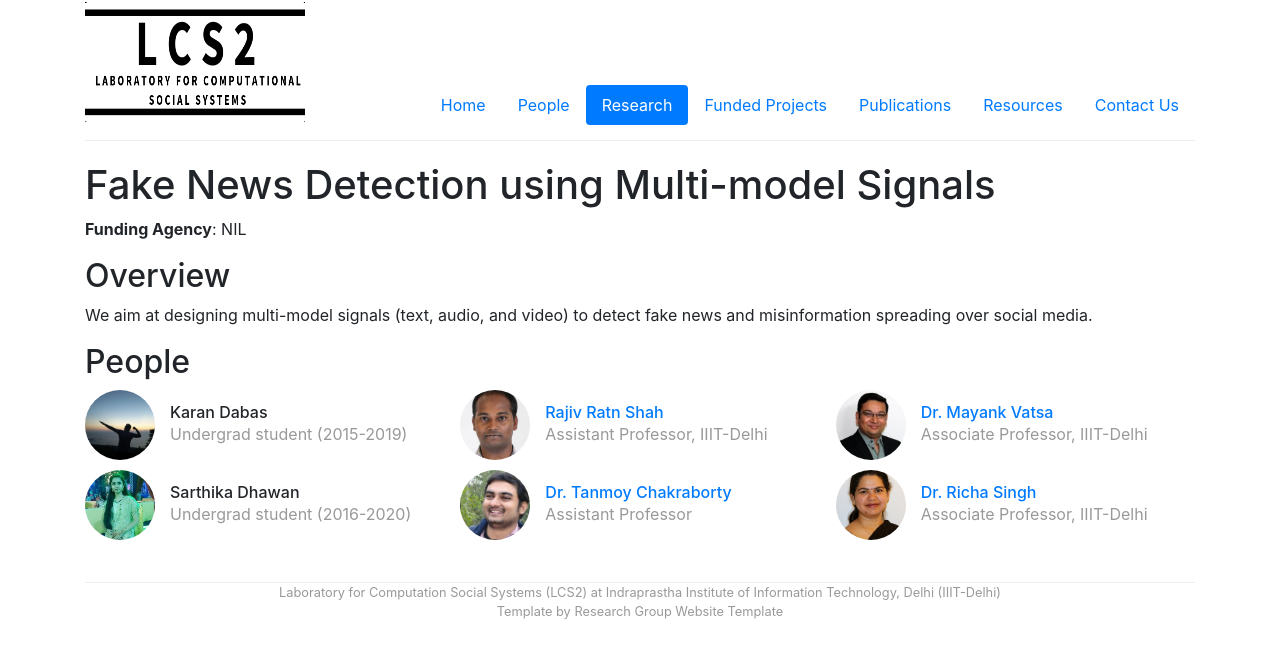
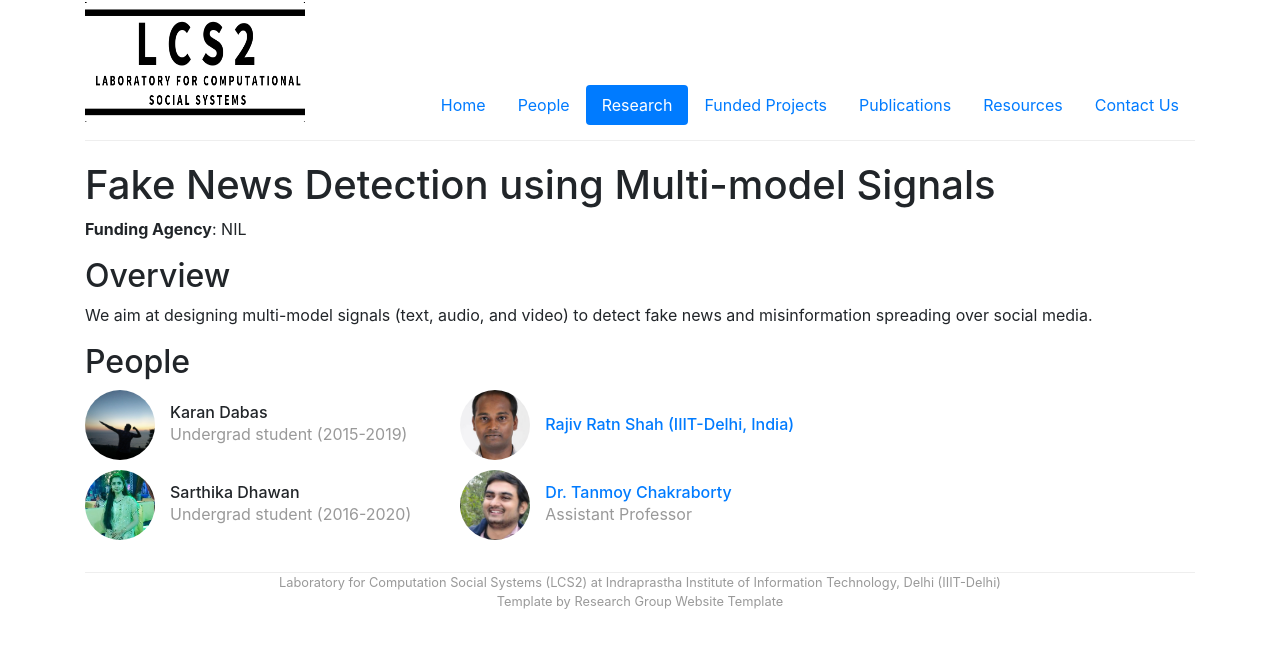
Before and after one commit to LCS2-IIITD/webpage, a Jekyll site: the page built from _projects/ Fake_News_Detection_using_Multi-model_Signals.md, in a window 1280 px wide. Shown: the top 658 px of the page. Built offline with Jekyll 4.4.1, drawn with Linux system fonts in a browser that asks for light colours.

Commit message:
Removed THE FOUNDATION DAY BUG :-P

```diff
--- a/_data/people.yml
+++ b/_data/people.yml
@@ -18,20 +18,6 @@ profx:
     role: faculty
     image: /img/people/prof-x.png
     bio: Assistant Professor
-profy:
-    display_name: "Dr. Mayank Vatsa"
-    webpage: "https://sites.google.com/site/tanmoychakra88/"
-    github: profy
-    role: faculty
-    image: /img/people/mayank.jpeg
-    bio: Associate Professor, IIIT-Delhi
-profz:
-    display_name: "Dr. Richa Singh"
-    webpage: "https://sites.google.com/site/tanmoychakra88/"
-    github: profx
-    role: faculty
-    image: /img/people/richa.jpg
-    bio: Associate Professor, IIIT-Delhi
 
 postdoc-a:
     display_name: "Dr. Nitish Prajapati"
@@ -214,11 +200,10 @@ collab-l:
     role: collab
 
 collab-m:
-    display_name: "Rajiv Ratn Shah"
+    display_name: "Rajiv Ratn Shah (IIIT-Delhi, India)"
     webpage: "https://www.iiitd.ac.in/rajivratn"
     image: /img/people/ratn.jpg
     role: collab
-    bio: Assistant Professor, IIIT-Delhi
 
 collab-n:
     display_name: "Nishtha Madaan (IBM Research, India)"
```
Also changed, not shown: _projects/ Fake_News_Detection_using_Multi-model_Signals.md (+0 -2 lines).
